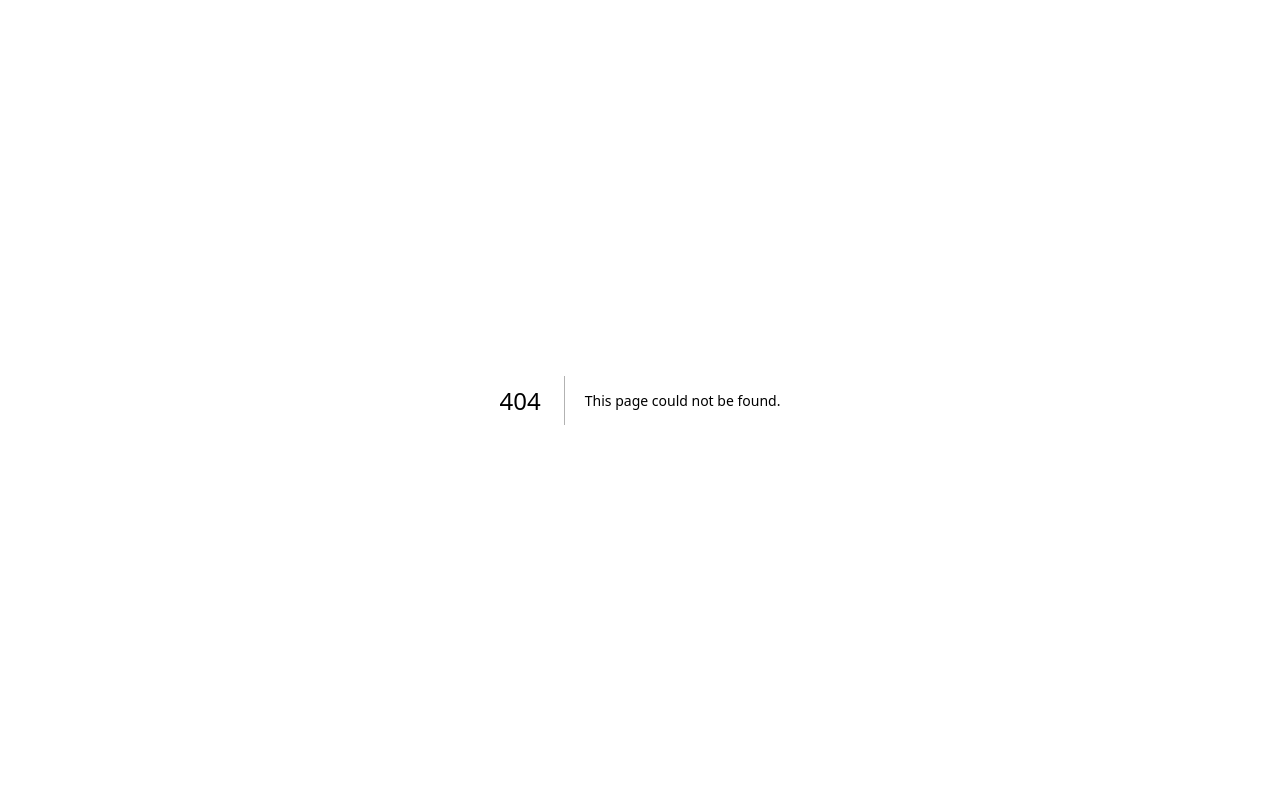
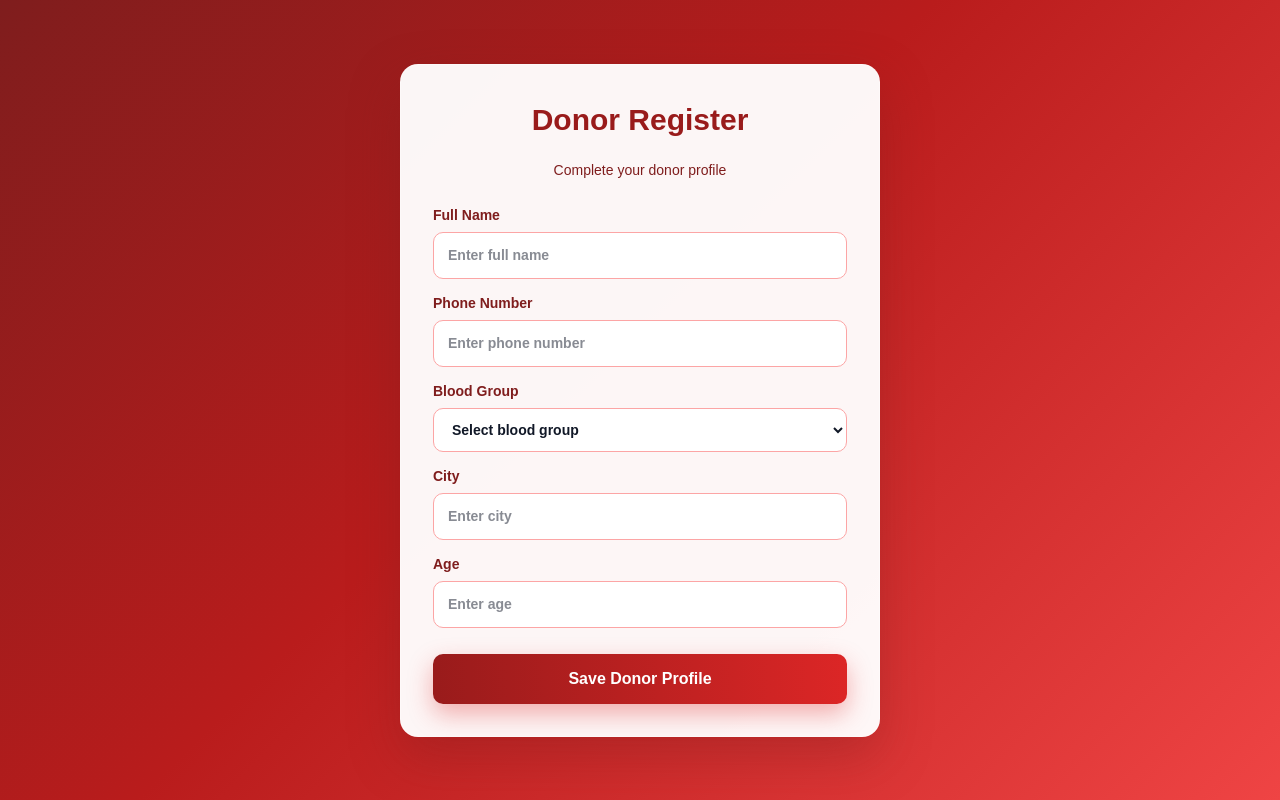
Before and after one commit to op29godara/raktasetu, a Next.js app: page /donor-register in a window 1280 px wide. Before the commit this address had no page. Built offline with nearby package versions, Linux system fonts and the light colour scheme.

Commit message:
Create page.tsx

```diff
--- /dev/null
+++ b/app/donor-register/page.tsx
@@ -0,0 +1,137 @@
+"use client";
+
+import React from "react";
+import { useRouter } from "next/navigation";
+import { doc, setDoc, serverTimestamp } from "firebase/firestore";
+import { auth, db } from "@/lib/firebase";
+
+export default function DonorRegisterPage() {
+  const router = useRouter();
+
+  const handleDonorRegister = async (e: React.FormEvent<HTMLFormElement>) => {
+    e.preventDefault();
+
+    const user = auth.currentUser;
+
+    if (!user) {
+      alert("Please login first");
+      router.push("/login");
+      return;
+    }
+
+    const form = e.currentTarget;
+    const fullName = (form.elements.namedItem("fullName") as HTMLInputElement).value;
+    const phone = (form.elements.namedItem("phone") as HTMLInputElement).value;
+    const bloodGroup = (form.elements.namedItem("bloodGroup") as HTMLSelectElement).value;
+    const city = (form.elements.namedItem("city") as HTMLInputElement).value;
+    const age = (form.elements.namedItem("age") as HTMLInputElement).value;
+
+    try {
+      await setDoc(doc(db, "donors", user.uid), {
+        uid: user.uid,
+        fullName,
+        phone,
+        bloodGroup,
+        city,
+        age,
+        email: user.email,
+        createdAt: serverTimestamp(),
+      });
+
+      alert("Donor profile saved successfully");
+      form.reset();
+    } catch (error: any) {
+      alert(error.message);
+    }
+  };
+
+  return (
+    <div
+      style={{
+        minHeight: "100vh",
+        display: "flex",
+        alignItems: "center",
+        justifyContent: "center",
+        background: "linear-gradient(135deg, #7f1d1d 0%, #b91c1c 45%, #ef4444 100%)",
+        padding: "20px",
+      }}
+    >
+      <form
+        onSubmit={handleDonorRegister}
+        style={{
+          width: "100%",
+          maxWidth: "480px",
+          padding: "32px",
+          borderRadius: "18px",
+          background: "rgba(255,255,255,0.96)",
+          boxShadow: "0 20px 50px rgba(127, 29, 29, 0.35)",
+          display: "flex",
+          flexDirection: "column",
+          gap: "14px",
+          border: "1px solid rgba(255,255,255,0.35)",
+        }}
+      >
+        <h1 style={{ marginBottom: "10px", textAlign: "center", color: "#991b1b", fontSize: "30px", fontWeight: 700 }}>
+          Donor Register
+        </h1>
+
+        <p style={{ textAlign: "center", color: "#7f1d1d", marginTop: "-6px", marginBottom: "10px", fontSize: "14px" }}>
+          Complete your donor profile
+        </p>
+
+        <label style={{ fontSize: "14px", color: "#7f1d1d", fontWeight: 600 }}>
+          Full Name
+          <input type="text" name="fullName" required placeholder="Enter full name" style={{ width: "100%", marginTop: "6px", padding: "12px 14px", borderRadius: "10px", border: "1px solid #fca5a5", fontSize: "14px", outline: "none", background: "#fff", color: "#111827" }} />
+        </label>
+
+        <label style={{ fontSize: "14px", color: "#7f1d1d", fontWeight: 600 }}>
+          Phone Number
+          <input type="tel" name="phone" required placeholder="Enter phone number" style={{ width: "100%", marginTop: "6px", padding: "12px 14px", borderRadius: "10px", border: "1px solid #fca5a5", fontSize: "14px", outline: "none", background: "#fff", color: "#111827" }} />
+        </label>
+
+        <label style={{ fontSize: "14px", color: "#7f1d1d", fontWeight: 600 }}>
+          Blood Group
+          <select name="bloodGroup" required style={{ width: "100%", marginTop: "6px", padding: "12px 14px", borderRadius: "10px", border: "1px solid #fca5a5", fontSize: "14px", outline: "none", background: "#fff", color: "#111827" }}>
+            <option value="">Select blood group</option>
+            <option value="A+">A+</option>
+            <option value="A-">A-</option>
+            <option value="B+">B+</option>
+            <option value="B-">B-</option>
+            <option value="O+">O+</option>
+            <option value="O-">O-</option>
+            <option value="AB+">AB+</option>
+            <option value="AB-">AB-</option>
+          </select>
+        </label>
+
+        <label style={{ fontSize: "14px", color: "#7f1d1d", fontWeight: 600 }}>
+          City
+          <input type="text" name="city" required placeholder="Enter city" style={{ width: "100%", marginTop: "6px", padding: "12px 14px", borderRadius: "10px", border: "1px solid #fca5a5", fontSize: "14px", outline: "none", background: "#fff", color: "#111827" }} />
+        </label>
+
+        <label style={{ fontSize: "14px", color: "#7f1d1d", fontWeight: 600 }}>
+          Age
+          <input type="number" name="age" required placeholder="Enter age" style={{ width: "100%", marginTop: "6px", padding: "12px 14px", borderRadius: "10px", border: "1px solid #fca5a5", fontSize: "14px", outline: "none", background: "#fff", color: "#111827" }} />
+        </label>
+
+        <button
+          type="submit"
+          style={{
+            marginTop: "12px",
+            padding: "13px 16px",
+            borderRadius: "10px",
+            border: "none",
+            fontSize: "16px",
+            fontWeight: 700,
+            background: "linear-gradient(90deg, #991b1b, #dc2626)",
+            color: "#fff",
+            cursor: "pointer",
+            boxShadow: "0 10px 25px rgba(220, 38, 38, 0.35)",
+          }}
+        >
+          Save Donor Profile
+        </button>
+      </form>
+    </div>
+  );
+}
```
